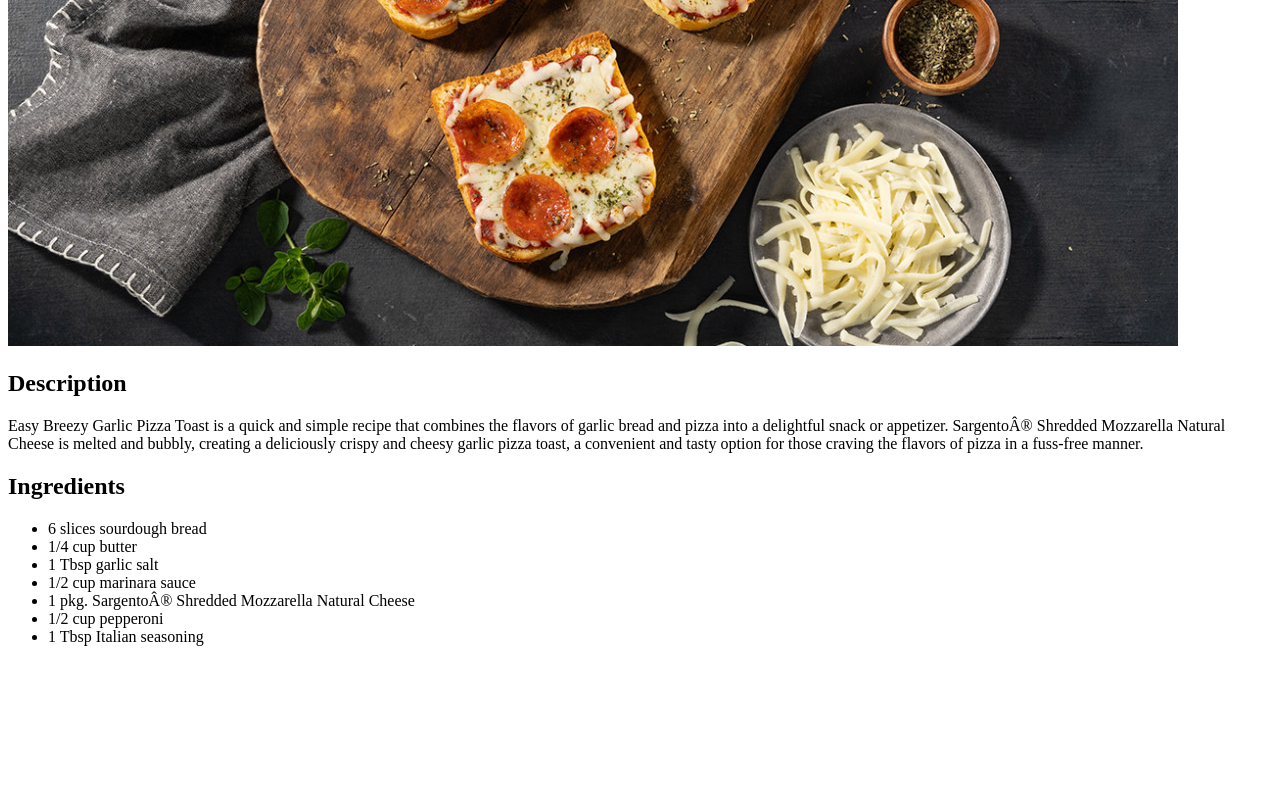
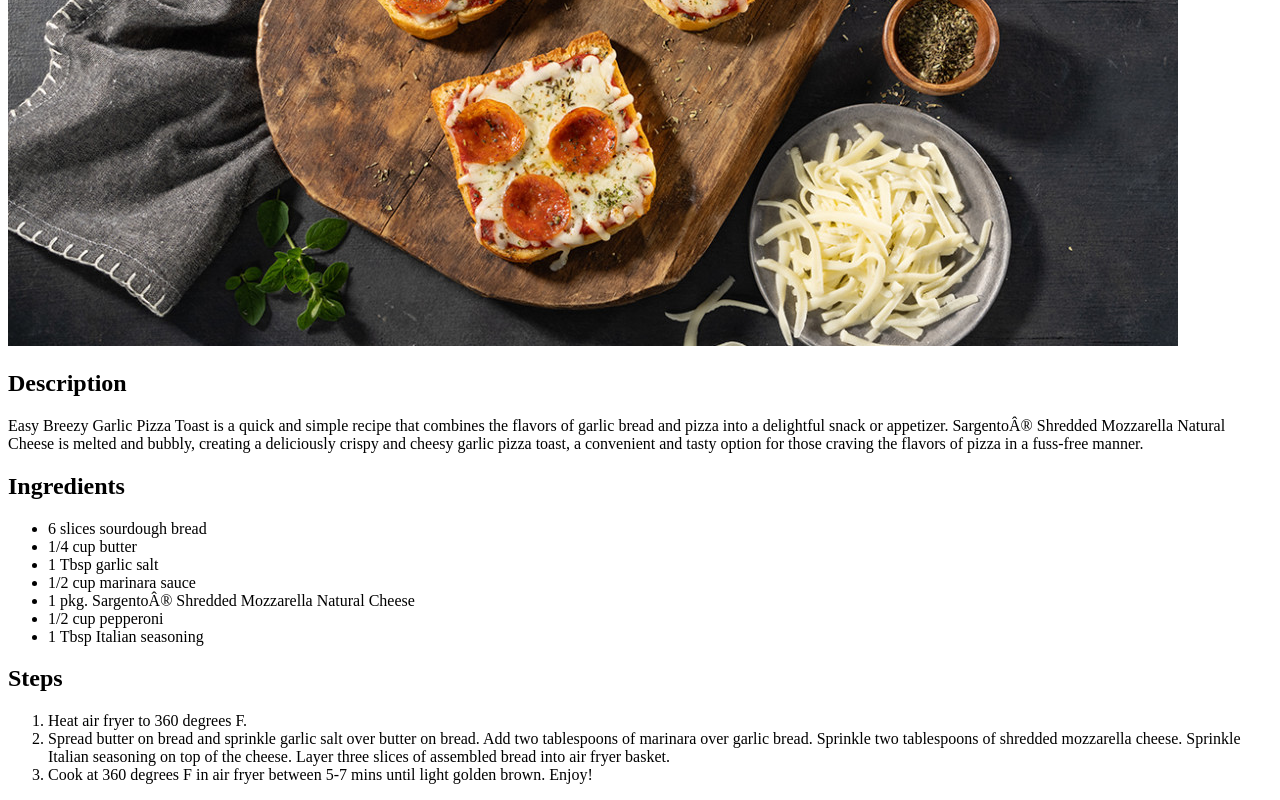
Before and after one commit to nrintin32/odin-recipies, a plain HTML site: page recipes/pizza.html in a window 1280 px wide. Shown: the part 317-1117 px from the top of the page. Before the commit the page ends 979 px from the top, so only its background shows below. Drawn offline with Linux system fonts and the light colour scheme.

Commit message:
Add steps and directions to pizza.html

```diff
--- a/recipes/pizza.html
+++ b/recipes/pizza.html
@@ -19,5 +19,12 @@
             <li>1/2 cup pepperoni</li>
             <li>1 Tbsp Italian seasoning</li>
         </ul>
+        <h2>Steps</h2>
+        <ol>
+            <li>Heat air fryer to 360 degrees F.</li>
+            <li>Spread butter on bread and sprinkle garlic salt  over butter on bread. Add two tablespoons of marinara over garlic bread. Sprinkle two tablespoons of shredded mozzarella cheese. Sprinkle Italian seasoning on top of the cheese. Layer three slices of assembled bread into air fryer basket.</li>
+            <li>Cook at 360 degrees F in air fryer between 5-7 mins until light golden brown. Enjoy!</li>
+
+        </ol>
     </body>
 </html>
```
